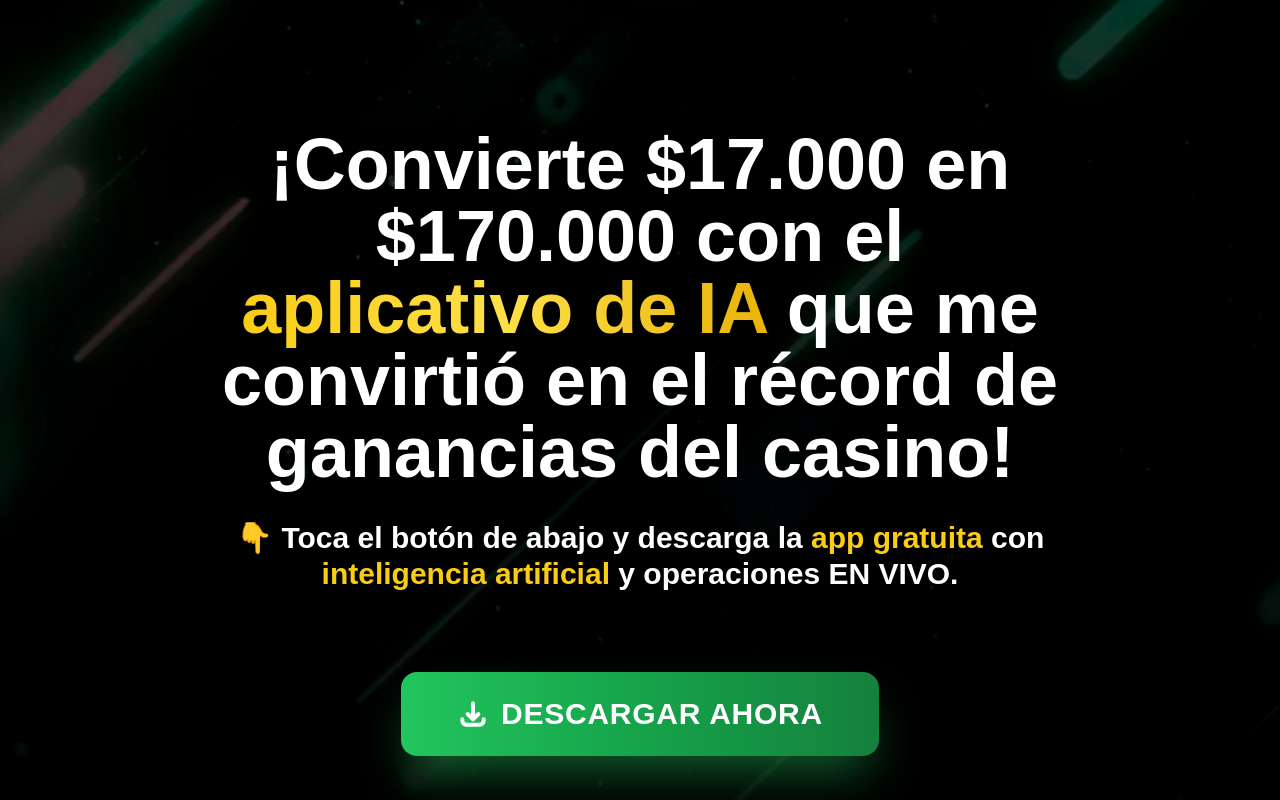
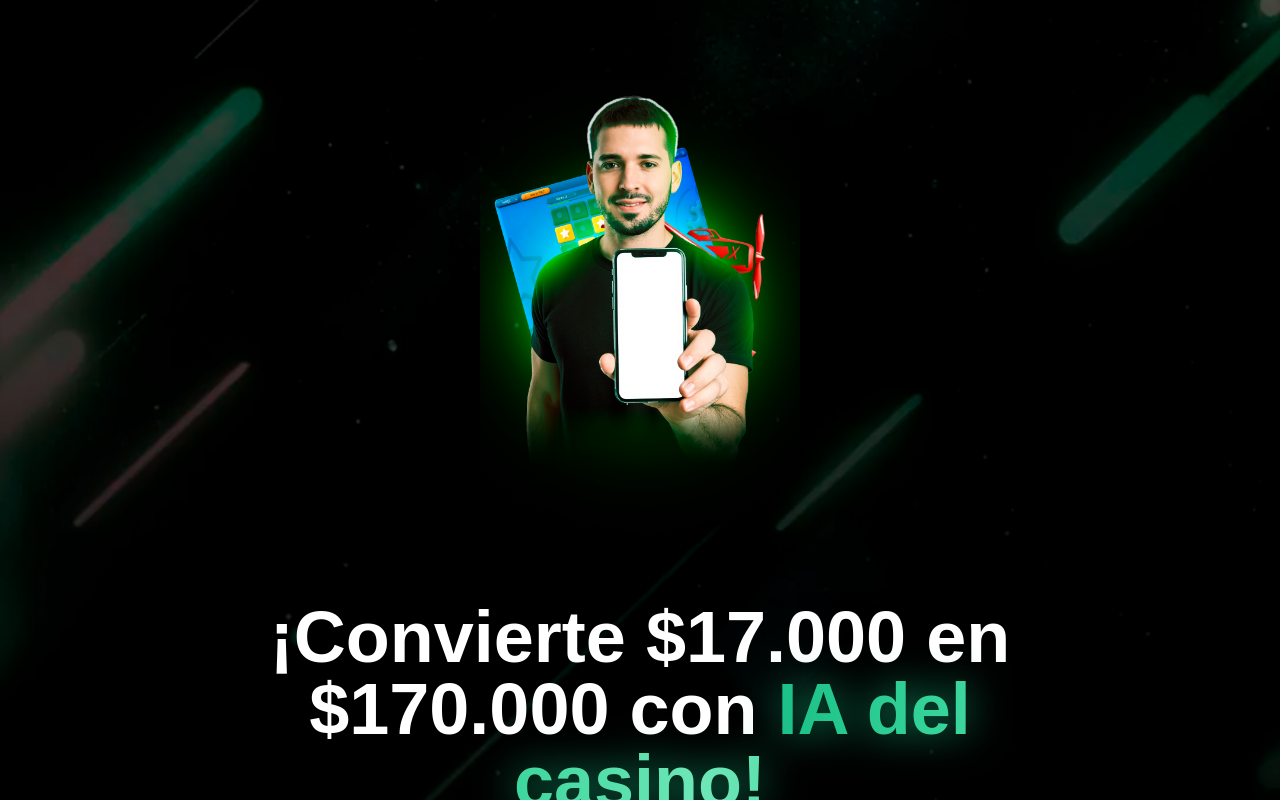
Before and after one commit to 24games/tipstervicente, a Next.js app: page /app1 in a window 1280 px wide. Shown: the top 800 px of the page. Built offline with nearby package versions, Linux system fonts and the light colour scheme; a web font is replaced by a local one.

Commit message:
feat: adiciona imagem acima da headline, headline mais curta e efeitos animados - Adiciona imagem 'todo o resto.png' acima da headline - Headline reduzida para max 3 linhas - DegradÃª verde animado com efeito neon - BotÃ£o com brilho laminado a cada 2 segundos

```diff
--- a/app/app1/page.tsx
+++ b/app/app1/page.tsx
@@ -12,24 +12,87 @@ export default function App1Page() {
       {/* Overlay escuro para melhor legibilidade */}
       <div className="absolute inset-0 bg-black/60"></div>
 
+      {/* Animações CSS */}
+      <style jsx>{`
+        @keyframes gradient-shift {
+          0%, 100% {
+            background-position: 0% 50%;
+          }
+          50% {
+            background-position: 100% 50%;
+          }
+        }
+
+        @keyframes shimmer {
+          0% {
+            transform: translateX(-100%) rotate(25deg);
+          }
+          100% {
+            transform: translateX(200%) rotate(25deg);
+          }
+        }
+
+        .gradient-animated {
+          background: linear-gradient(
+            90deg,
+            #10b981 0%,
+            #34d399 25%,
+            #6ee7b7 50%,
+            #34d399 75%,
+            #10b981 100%
+          );
+          background-size: 200% 100%;
+          -webkit-background-clip: text;
+          -webkit-text-fill-color: transparent;
+          background-clip: text;
+          animation: gradient-shift 3s ease-in-out infinite;
+          filter: drop-shadow(0 0 20px rgba(16, 185, 129, 0.8));
+        }
+
+        .button-shimmer {
+          position: relative;
+          overflow: hidden;
+        }
+
+        .button-shimmer::before {
+          content: '';
+          position: absolute;
+          top: -50%;
+          left: -50%;
+          width: 30%;
+          height: 200%;
+          background: linear-gradient(
+            90deg,
+            transparent,
+            rgba(255, 255, 255, 0.8),
+            transparent
+          );
+          animation: shimmer 2s ease-in-out infinite;
+          animation-delay: 0s;
+        }
+      `}</style>
+
       {/* Conteúdo */}
       <div className="relative z-10 max-w-4xl w-full mx-auto text-center space-y-6 md:space-y-8">
 
-        {/* Espaço para imagem que virá acima da headline */}
+        {/* Imagem acima da headline */}
         <div className="mb-8 md:mb-12">
-          {/* Imagem será adicionada aqui depois */}
+          <img
+            src="/app1/images/todo o resto.png"
+            alt="App IA Casino"
+            className="w-48 sm:w-56 md:w-64 lg:w-80 h-auto mx-auto drop-shadow-2xl"
+          />
         </div>
 
-        {/* HEADLINE PRINCIPAL */}
+        {/* HEADLINE PRINCIPAL - Mais curta */}
         <h1
           className="text-4xl sm:text-5xl md:text-6xl lg:text-7xl font-black leading-tight text-white drop-shadow-2xl px-4"
           style={{ fontFamily: "'Grift', sans-serif" }}
         >
-          ¡Convierte $17.000 en $170.000 con el{' '}
-          <span className="text-transparent bg-clip-text bg-gradient-to-r from-yellow-400 via-yellow-300 to-yellow-500">
-            aplicativo de IA
-          </span>{' '}
-          que me convirtió en el récord de ganancias del casino!
+          ¡Convierte $17.000 en $170.000 con{' '}
+          <span className="gradient-animated">
+            IA del casino!
+          </span>
         </h1>
 
         {/* SUB HEADLINE */}
@@ -38,15 +101,15 @@ export default function App1Page() {
           style={{ fontFamily: "'Grift', sans-serif" }}
         >
           👇 Toca el botón de abajo y descarga la{' '}
-          <span className="text-yellow-400">app gratuita</span> con{' '}
-          <span className="text-yellow-400">inteligencia artificial</span> y operaciones EN VIVO.
+          <span className="gradient-animated">app gratuita</span> con{' '}
+          <span className="gradient-animated">inteligencia artificial</span> y operaciones EN VIVO.
         </p>
 
         {/* BOTÃO CTA */}
         <div className="pt-8 md:pt-12">
           <a
             href="#download"
-            className="inline-flex items-center gap-3 bg-gradient-to-r from-green-500 via-green-600 to-green-700 hover:from-green-600 hover:via-green-700 hover:to-green-800 text-white text-xl sm:text-2xl md:text-3xl font-black py-5 px-10 md:py-6 md:px-14 rounded-2xl transition-all duration-300 hover:scale-105 shadow-2xl shadow-green-500/50 hover:shadow-green-600/70 uppercase tracking-wide"
+            className="button-shimmer inline-flex items-center gap-3 bg-gradient-to-r from-green-500 via-green-600 to-green-700 hover:from-green-600 hover:via-green-700 hover:to-green-800 text-white text-xl sm:text-2xl md:text-3xl font-black py-5 px-10 md:py-6 md:px-14 rounded-2xl transition-all duration-300 hover:scale-105 shadow-2xl shadow-green-500/50 hover:shadow-green-600/70 uppercase tracking-wide"
             style={{ fontFamily: "'Grift', sans-serif" }}
           >
             <svg
```
Also changed, not shown: public/app1/images/todo o resto.png (added).
